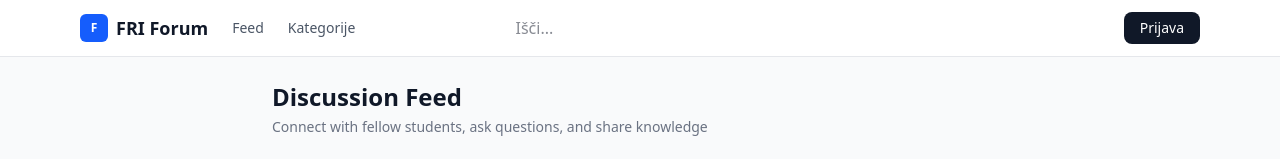
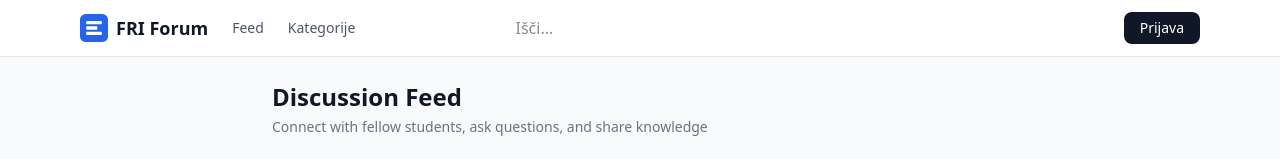
Before and after one commit to iamsakan/fri_forum, a React (Vite) app in the folder frontend/: page / in a window 1280 px wide. Shown: the top 159 px of the page. Built offline with nearby package versions, Linux system fonts and the light colour scheme; no server answers.

Commit message:
Changed navbar logo

```diff
--- a/frontend/src/components/Navbar.jsx
+++ b/frontend/src/components/Navbar.jsx
@@ -43,8 +43,13 @@ export default function Navbar({ setQuery, refreshPosts }) {
               href="/"
               className="flex items-center gap-2 font-bold text-gray-900 text-lg"
             >
-              <div className="w-7 h-7 bg-blue-600 rounded-md flex items-center justify-center">
-                <span className="text-white text-xs font-bold">F</span>
+              <div className="w-7 h-7">
+                <svg xmlns="http://www.w3.org/2000/svg" viewBox="0 0 100 100">
+                  <rect width="100" height="100" rx="20" fill="#2563EB"/>
+                  <rect x="22" y="25" width="56" height="12" rx="3" fill="white"/>
+                  <rect x="22" y="44" width="40" height="12" rx="3" fill="white"/>
+                  <rect x="22" y="63" width="56" height="12" rx="3" fill="white"/>
+                </svg>
               </div>
               FRI Forum
             </a>
```
